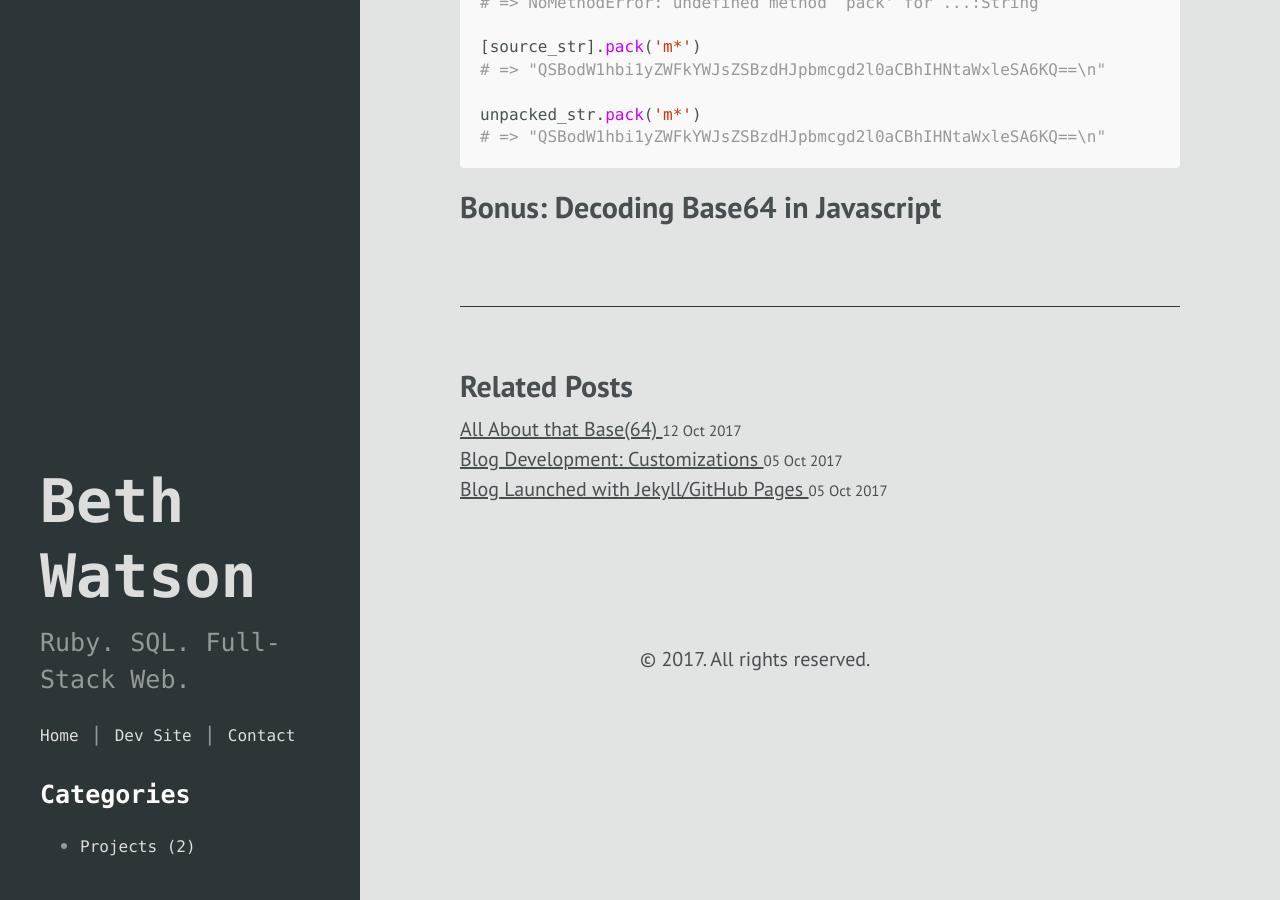
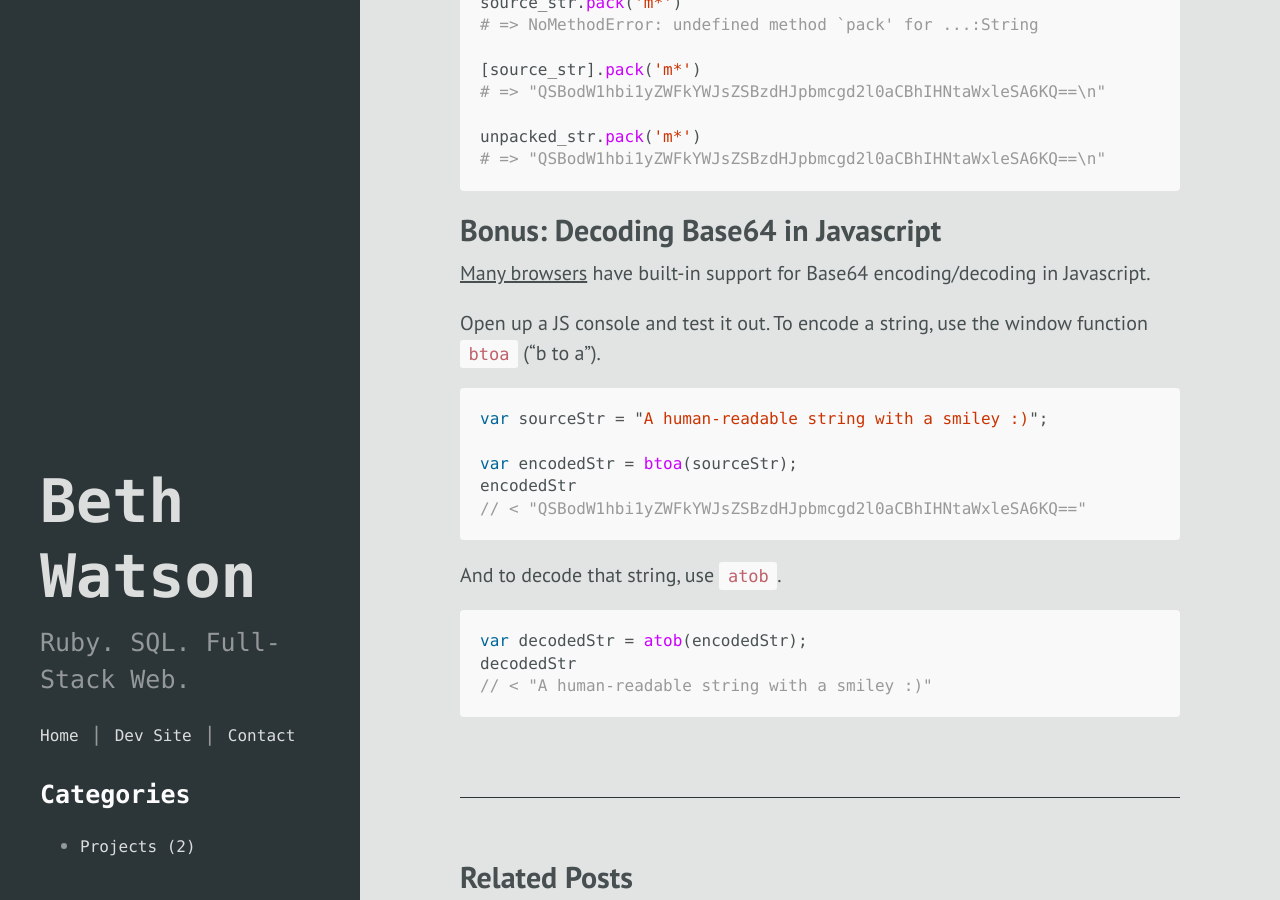
Before and after one commit to bethanyvwatson/bethanyvwatson.github.io, a Jekyll site: the page built from _posts/2017-10-12-decoding-base64-ruby-javascript.md, in a window 1280 px wide and 900 px high, scrolled down 1818 px. Built offline with Jekyll 4.4.1, drawn with Linux system fonts in a browser that asks for light colours; some of the changed text lies outside the part shown.

Commit message:
Git add bonus javascript technique.

````diff
--- a/_posts/2017-10-12-decoding-base64-ruby-javascript.md
+++ b/_posts/2017-10-12-decoding-base64-ruby-javascript.md
@@ -68,3 +69,22 @@ unpacked_str.pack('m*')
 ```
 
 ## Bonus: Decoding Base64 in Javascript
+[Many browsers](http://caniuse.com/#feat=atob-btoa) have built-in support for Base64 encoding/decoding in Javascript.
+
+Open up a JS console and test it out. To encode a string, use the window function `btoa` ("b to a").
+
+```javascript
+var sourceStr = "A human-readable string with a smiley :)";
+
+var encodedStr = btoa(sourceStr);
+encodedStr
+// < "QSBodW1hbi1yZWFkYWJsZSBzdHJpbmcgd2l0aCBhIHNtaWxleSA6KQ=="
+```
+
+And to decode that string, use `atob`.
+
+```javascript
+var decodedStr = atob(encodedStr);
+decodedStr
+// < "A human-readable string with a smiley :)"
+```
````
Also changed, not shown: other parts of _posts/2017-10-12-decoding-base64-ruby-javascript.md (+2 -1 lines).
